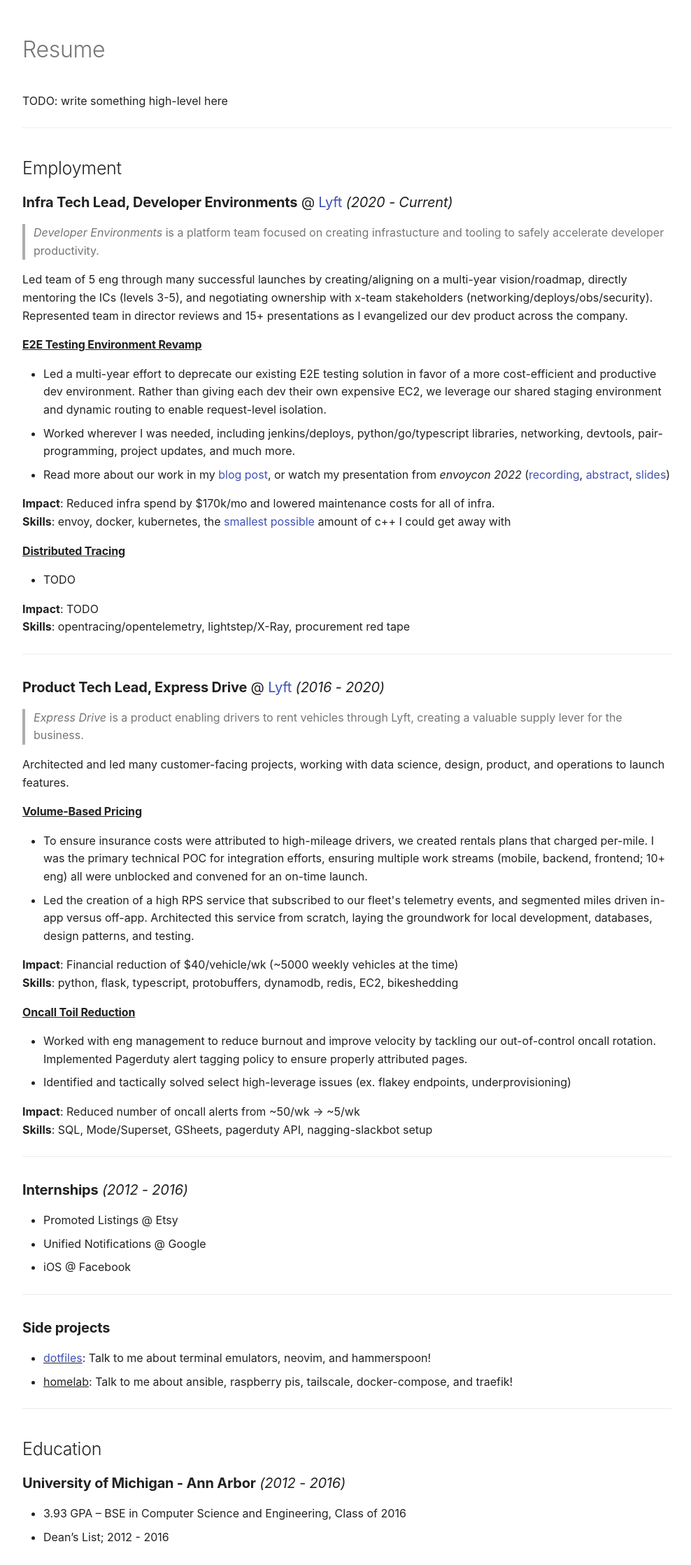
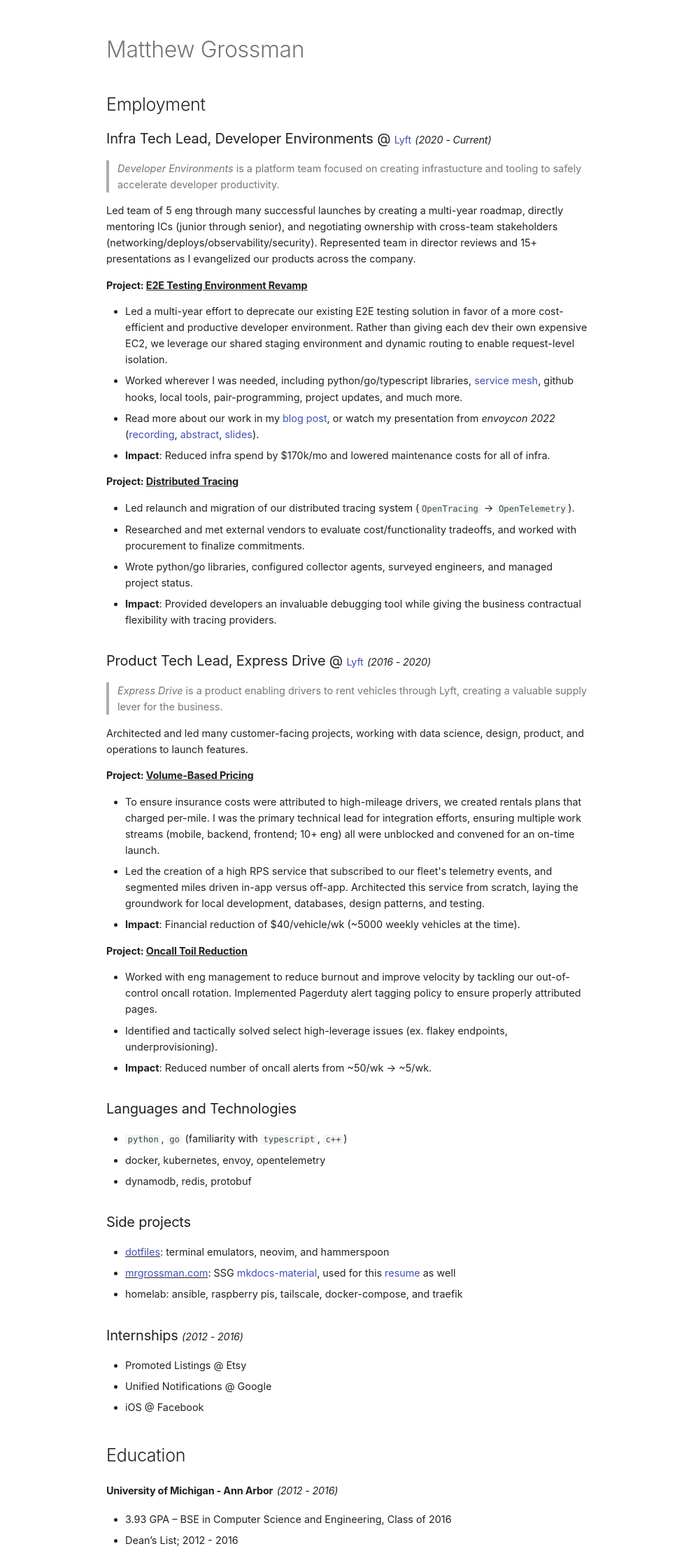
Before and after one commit to matthewgrossman/website, an MkDocs documentation site: the page built from docs/resume.md, in a window 1280 px wide. Shown: the whole page at 70% size, without its empty margins (144-1132 px from the left). Built offline with MkDocs 1.6.1 and Material for MkDocs 9.7.7, drawn with Linux system fonts in a browser that asks for light colours.

Commit message:
lots of fixes

```diff
--- a/docs/resume.md
+++ b/docs/resume.md
@@ -1,76 +1,74 @@
 <style>
-    .md-grid {
-      max-width: 960px;
+    <!-- .md-grid { -->
+    <!--   max-width: 960px; -->
+    <!-- } -->
+    * {
+      font-size: .72rem;
+    }
+    .md-typeset h1 {
+      margin: 0em;
     }
 </style>
-# Resume
-TODO: write something high-level here
-
----
+# Matthew Grossman
 ## Employment
-
-
-### **Infra Tech Lead, Developer Environments** @ [Lyft](https://lyft.com) *(2020 - Current)*
+### Infra Tech Lead, Developer Environments @ [Lyft](https://lyft.com) *(2020 - Current)*
 
 > *Developer Environments* is a platform team focused on creating infrastucture and tooling to safely accelerate developer productivity.
 
-Led team of 5 eng through many successful launches by creating/aligning on a multi-year vision/roadmap, directly mentoring the ICs (levels 3-5), and negotiating ownership with x-team stakeholders (networking/deploys/obs/security).
-Represented team in director reviews and 15+ presentations as I evangelized our dev product across the company.
+Led team of 5 eng through many successful launches by creating a multi-year roadmap, directly mentoring ICs (junior through senior), and negotiating ownership with cross-team stakeholders (networking/deploys/observability/security).
+Represented team in director reviews and 15+ presentations as I evangelized our products across the company.
 
-#### <u>E2E Testing Environment Revamp</u>
-* Led a multi-year effort to deprecate our existing E2E testing solution in favor of a more cost-efficient and productive dev environment.
+#### Project: <u>E2E Testing Environment Revamp</u>
+* Led a multi-year effort to deprecate our existing E2E testing solution in favor of a more cost-efficient and productive developer environment.
 Rather than giving each dev their own expensive EC2, we leverage our shared staging environment and dynamic routing to enable request-level isolation.
-* Worked wherever I was needed, including jenkins/deploys, python/go/typescript libraries, networking, devtools, pair-programming, project updates, and much more.
-* Read more about our work in my [blog post](https://eng.lyft.com/scaling-productivity-on-microservices-at-lyft-part-3-extending-our-envoy-mesh-with-staging-fdaafafca82f), or watch my presentation from _envoycon 2022_ ([recording](https://www.youtube.com/watch?v=p9dYr23MVv0), [abstract](https://envoyconna22.sched.com/event/1AO5k), [slides](assets/envoycon2022.pdf))
+* Worked wherever I was needed, including python/go/typescript libraries, [service mesh](https://github.com/envoyproxy/envoy/pulls?q=is%3Apr+author%3Amatthewgrossman+), github hooks, local tools, pair-programming, project updates, and much more.
+* Read more about our work in my [blog post](https://eng.lyft.com/scaling-productivity-on-microservices-at-lyft-part-3-extending-our-envoy-mesh-with-staging-fdaafafca82f), or watch my presentation from _envoycon 2022_ ([recording](https://www.youtube.com/watch?v=p9dYr23MVv0), [abstract](https://envoyconna22.sched.com/event/1AO5k), [slides](assets/envoycon2022.pdf)).
+* **Impact**: Reduced infra spend by $170k/mo and lowered maintenance costs for all of infra.
 
-**Impact**: Reduced infra spend by $170k/mo and lowered maintenance costs for all of infra.<br/>
-**Skills**: envoy, docker, kubernetes, the [smallest](https://github.com/envoyproxy/envoy/pull/20645) [possible](https://github.com/envoyproxy/envoy/pull/12260) amount of c++ I could get away with
+#### Project: <u>Distributed Tracing</u>
+* Led relaunch and migration of our distributed tracing system (`OpenTracing` -> `OpenTelemetry`).
+* Researched and met external vendors to evaluate cost/functionality tradeoffs, and worked with procurement to finalize commitments.
+* Wrote python/go libraries, configured collector agents, surveyed engineers, and managed project status.
+* **Impact**: Provided developers an invaluable debugging tool while giving the business contractual flexibility with tracing providers.
 
-#### <u>Distributed Tracing</u>
-* TODO
-
-**Impact**: TODO <br/>
-**Skills**: opentracing/opentelemetry, lightstep/X-Ray, procurement red tape
----
-### **Product Tech Lead, Express Drive** @ [Lyft](https://lyft.com) *(2016 - 2020)*
+### Product Tech Lead, Express Drive @ [Lyft](https://lyft.com) *(2016 - 2020)*
 
 > *Express Drive* is a product enabling drivers to rent vehicles through Lyft, creating a valuable supply lever for the business.
 
 
 Architected and led many customer-facing projects, working with data science, design, product, and operations to launch features.
 
-#### <u>Volume-Based Pricing</u>
+#### Project: <u>Volume-Based Pricing</u>
 
 * To ensure insurance costs were attributed to high-mileage drivers, we created rentals plans that charged per-mile.
-I was the primary technical POC for integration efforts, ensuring multiple work streams (mobile, backend, frontend; 10+ eng) all were unblocked and convened for an on-time launch.
+I was the primary technical lead for integration efforts, ensuring multiple work streams (mobile, backend, frontend; 10+ eng) all were unblocked and convened for an on-time launch.
 * Led the creation of a high RPS service that subscribed to our fleet's telemetry events, and segmented miles driven in-app versus off-app.
 Architected this service from scratch, laying the groundwork for local development, databases, design patterns, and testing.
+* **Impact**: Financial reduction of $40/vehicle/wk (~5000 weekly vehicles at the time).
 
-**Impact**: Financial reduction of $40/vehicle/wk (~5000 weekly vehicles at the time)<br/>
-**Skills**: python, flask, typescript, protobuffers, dynamodb, redis, EC2, bikeshedding
-
-#### <u>Oncall Toil Reduction</u>
+#### Project: <u>Oncall Toil Reduction</u>
 
 * Worked with eng management to reduce burnout and improve velocity by tackling our out-of-control oncall rotation.
 Implemented Pagerduty alert tagging policy to ensure properly attributed pages.
-* Identified and tactically solved select high-leverage issues (ex. flakey endpoints, underprovisioning)
+* Identified and tactically solved select high-leverage issues (ex. flakey endpoints, underprovisioning).
+* **Impact**: Reduced number of oncall alerts from ~50/wk → ~5/wk.
 
-**Impact**: Reduced number of oncall alerts from ~50/wk → ~5/wk <br/>
-**Skills**: SQL, Mode/Superset, GSheets, pagerduty API, nagging-slackbot setup
+### Languages and Technologies
+* `python`, `go` (familiarity with `typescript`, `c++`)
+* docker, kubernetes, envoy, opentelemetry
+* dynamodb, redis, protobuf
 
----
-### **Internships** *(2012 - 2016)*
+### Side projects
+* <u>[dotfiles](https://github.com/matthewgrossman/dotfiles)</u>: terminal emulators, neovim, and hammerspoon
+* <u>[mrgrossman.com](https://mrgrossman.com)</u>: SSG [mkdocs-material](https://squidfunk.github.io/mkdocs-material/), used for this [resume](https://mrgrossman.com/resume) as well
+* homelab: ansible, raspberry pis, tailscale, docker-compose, and traefik
+
+### Internships *(2012 - 2016)*
 
 * Promoted Listings @ Etsy
 * Unified Notifications @ Google
 * iOS @ Facebook
 
----
-### **Side projects**
-* <u>[dotfiles](https://github.com/matthewgrossman/dotfiles)</u>: Talk to me about terminal emulators, neovim, and hammerspoon!
-* <u>homelab</u>: Talk to me about ansible, raspberry pis, tailscale, docker-compose, and traefik!
-
----
 ## Education
 ### **University of Michigan - Ann Arbor** *(2012 - 2016)*
 * 3.93 GPA – BSE in Computer Science and Engineering, Class of 2016
```
